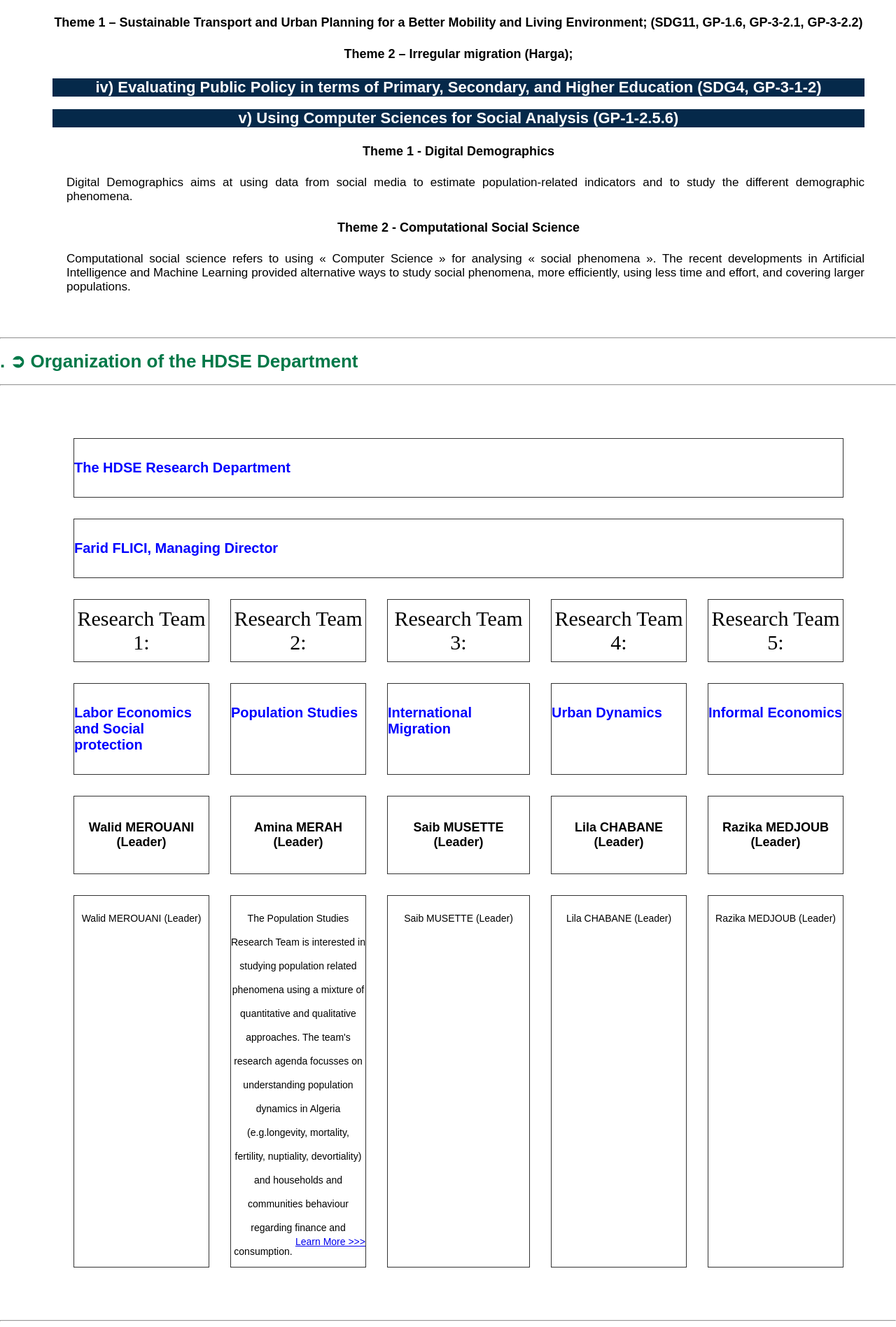
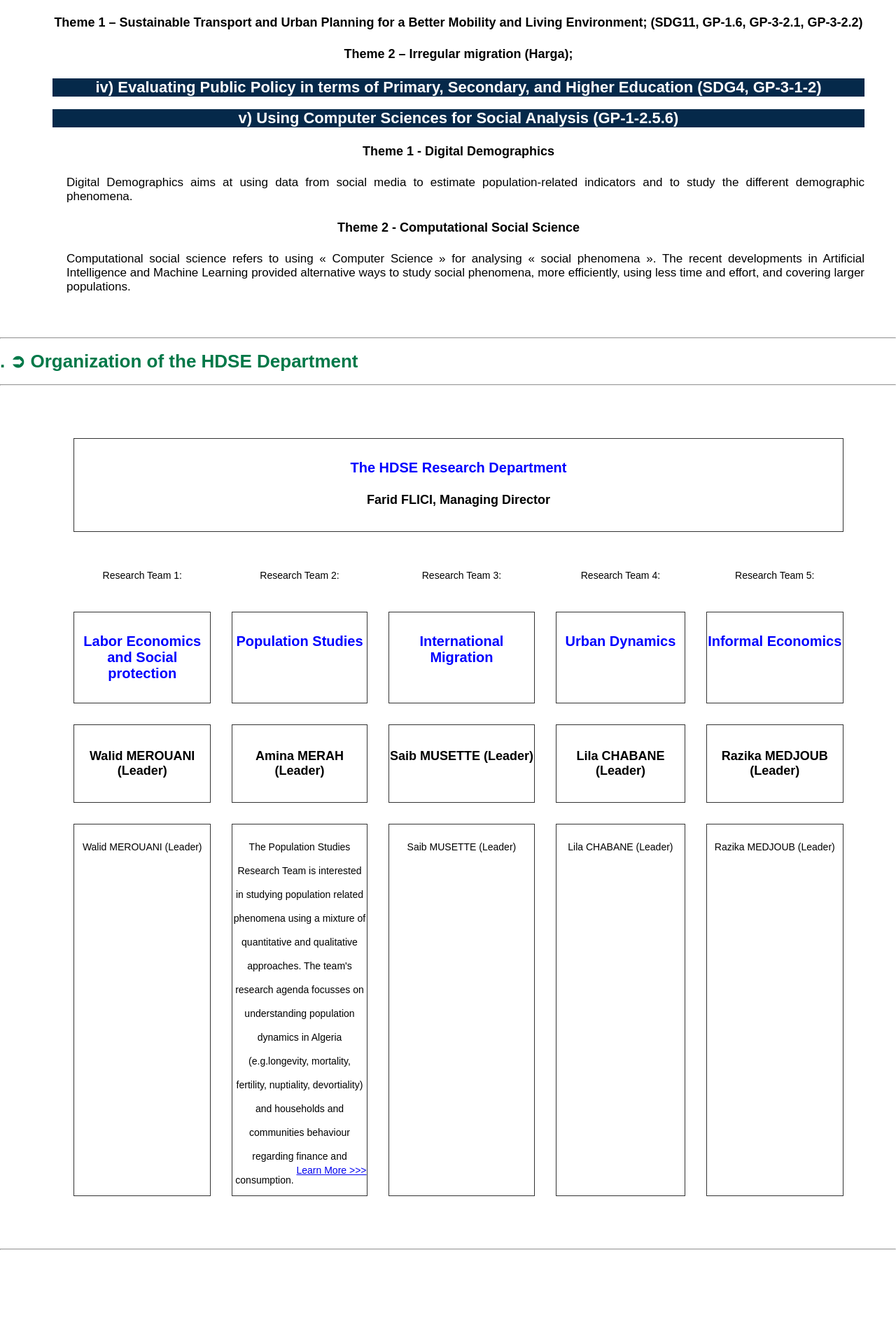
Before and after one commit to Farid-FLICI/farid-flici.github.io, a Jekyll site: the page hdse2.html, which Jekyll copies as it is, in a window 1280 px wide. Shown: the part 2541-4437 px from the top of the page at 70% size. Built offline with Jekyll 4.4.1, drawn with Linux system fonts in a browser that asks for light colours; after the commit the page ends 4335 px from its top, so only the background shows below that.

Commit message:
Update hdse2.html

```diff
--- a/hdse2.html
+++ b/hdse2.html
@@ -10,13 +10,13 @@ p{               font-family: sans-serif; font-size: 17px; text-align: justify;
 p2{               font-family: sans-serif; font-size: 14px; text-align: justify; }
 h1{              font-family: sans-serif; font-size: 26px; font-weight: bold ; text-align: left  ; color:#007848    }
 h2{              font-family: sans-serif; font-size: 22px; font-weight: bold ; text-align: center; background-color: #05294a; color:white  }
-h3{              font-family: sans-serif; font-size: 20px; font-weight: bold ; text-align: left  ; color: blue; }
+h3{              font-family: sans-serif; font-size: 20px; font-weight: bold ; text-align: center  ; color: blue; }
 h4{              font-family: sans-serif; font-size: 18px; font-weight: bold ; text-align: center     }
 
 .grid-container {  display: grid;  grid-template-columns: auto auto auto auto auto;  gap: 10px;  background-color: white;  padding: 10px;  margin: 10px}
 .grid-container > div {  background-color: white;  text-align: center;  padding: 10px 0;  margin: 10px;  font-size: 30px;}
 .item1 { border: 1px solid rgba(0, 0, 0, 0.8); grid-column: 1 / 6;}
- .item{border: 1px solid rgba(0, 0, 0, 0.8);}
+.item{border: 1px solid rgba(0, 0, 0, 0.8);}
 </style>
 </head>
 <body>
@@ -145,13 +145,13 @@ h4{              font-family: sans-serif; font-size: 18px; font-weight: bold ; t
 <div style="padding:25px 25px 25px 55px;margin:20px 20px 20px 20px; float: center; overflow: hidden">
 
  <div class="grid-container">
-  <div class="item1"><h3>The HDSE Research Department</h3></div>
-  <div class="item1"><h3>Farid FLICI, Managing Director</h3></div>
-  <div class="item">Research Team 1: </div>
-  <div class="item">Research Team 2: </div>
-  <div class="item">Research Team 3: </div>
-  <div class="item">Research Team 4: </div>
-  <div class="item">Research Team 5: </div>
+  <div class="item1"><h3>The HDSE Research Department</h3>
+                     <h4>Farid FLICI, Managing Director</h4></div>
+  <div class="item2"><p2>Research Team 1:</p2></div>
+  <div class="item2"><p2>Research Team 2:</p2></div>
+  <div class="item2"><p2>Research Team 3:</p2></div>
+  <div class="item2"><p2>Research Team 4:</p2></div>
+  <div class="item2"><p2>Research Team 5:</p2></div>
   <div class="item"><h3>Labor Economics and Social protection</h3></div>
   <div class="item"><h3>Population Studies</h3></div>
   <div class="item"><h3>International Migration</h3></div>
```
